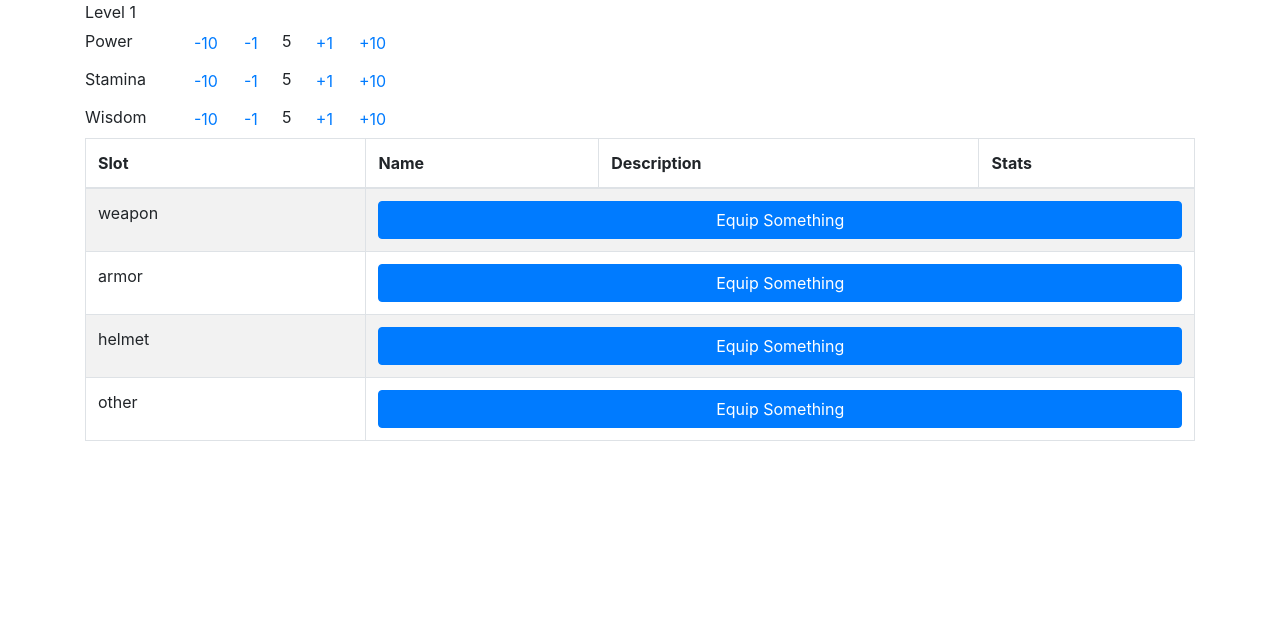
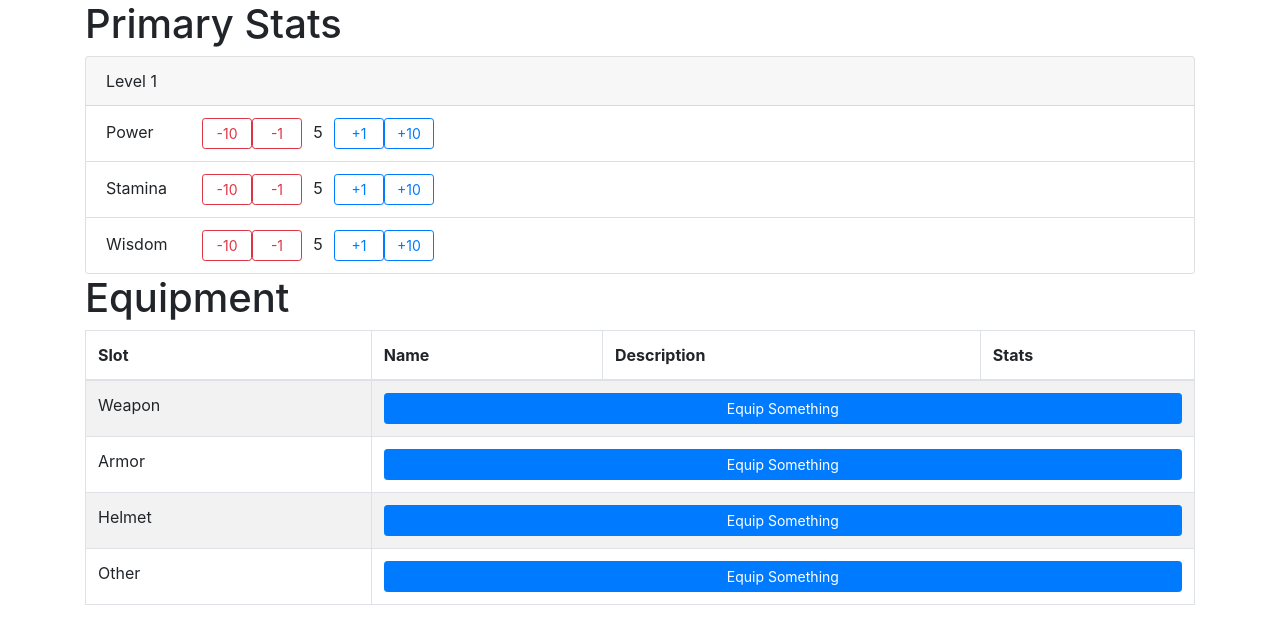
Before and after one commit to adketuri/hou-builder, a React (Create React App) app: page / in a window 1280 px wide. Shown: the top 644 px of the page. Built offline with nearby package versions, Linux system fonts and the light colour scheme; no server answers.

Commit message:
Clean up stats ui.

```diff
--- a/src/App.css
+++ b/src/App.css
@@ -17,3 +17,7 @@
 .item-attribute {
   display: inline-block;
 }
+
+.stat-button {
+  width: 50px;
+}
--- a/src/components/Equipment/Equipment.js
+++ b/src/components/Equipment/Equipment.js
@@ -16,6 +16,7 @@ class Equipment extends Component {
         });
         return (<>
             <EquipmentListModal/>
+            <h1>Equipment</h1>
             <Table striped bordered hover>
                 <thead>
                 <tr>
--- a/src/components/Equipment/EquippableItem/EquippableItem.js
+++ b/src/components/Equipment/EquippableItem/EquippableItem.js
@@ -10,9 +10,9 @@ class EquippableItem extends React.Component {
     render() {
         if (this.props.item == null) {
             return <tr>
-                <td>{this.props.slot}</td>
-                <td colspan="3">
-                    <Button variant="primary" onClick={() => this.props.showEquipment(this.props.slot)} block>Equip
+                <td>{this.props.slot.replace(/^\w/, c => c.toUpperCase())}</td>
+                <td colSpan="3">
+                    <Button variant="primary" size="sm" onClick={() => this.props.showEquipment(this.props.slot)} block>Equip
                         Something</Button>
                 </td>
             </tr>;
--- a/src/components/Equipment/EquippableItem/ItemDetails/ItemDetails.js
+++ b/src/components/Equipment/EquippableItem/ItemDetails/ItemDetails.js
@@ -21,7 +21,7 @@ class ItemDetails extends React.Component {
                 this.props.hideEquipment();
             }
         }}>
-            {this.props.equip && <td> {this.props.slot}</td>}
+            {this.props.equip && <td> {this.props.slot.replace(/^\w/, c => c.toUpperCase())}</td>}
             <td>{this.props.item.name}</td>
             <td>{this.props.item.description}</td>
             <td>{items}</td>
--- a/src/components/Stats/Stat/StatButton/StatButton.js
+++ b/src/components/Stats/Stat/StatButton/StatButton.js
@@ -9,8 +9,9 @@ export default class StatButton extends Component {
 
     render() {
         const value = this.props.value;
+        const variant = this.props.value > 0 ? "outline-primary" : "outline-danger";
         return (
-            <Button className="w-5" variant="link" onClick={() => this.click()}>{value}</Button>
+            <Button size="sm" className="stat-button" variant={variant} onClick={() => this.click()}>{value}</Button>
         );
     }
 }
--- a/src/components/Stats/Stats.js
+++ b/src/components/Stats/Stats.js
@@ -2,18 +2,25 @@ import React, {Component} from "react";
 import Stat from "./Stat/Stat";
 import Level from "./Level/Level";
 import {connect} from "react-redux";
+import Card from "react-bootstrap/Card";
+import ListGroup from "react-bootstrap/ListGroup";
 
 class Stats extends Component {
 
     render() {
         const listItems = [];
         for (const key in this.props.stats) {
-            listItems.push(<Stat key={key} name={key} value={this.props.stats[key]}/>);
+            listItems.push(<ListGroup.Item key={key}><Stat name={key} value={this.props.stats[key]}/></ListGroup.Item>);
         }
         return (
             <div>
-                <Level value={this.props.level}/>
-                {listItems}
+                <h1>Primary Stats</h1>
+                <Card>
+                    <Card.Header><Level value={this.props.level}/></Card.Header>
+                    <ListGroup variant="flush">
+                        {listItems}
+                    </ListGroup>
+                </Card>
             </div>
         );
     }
```
